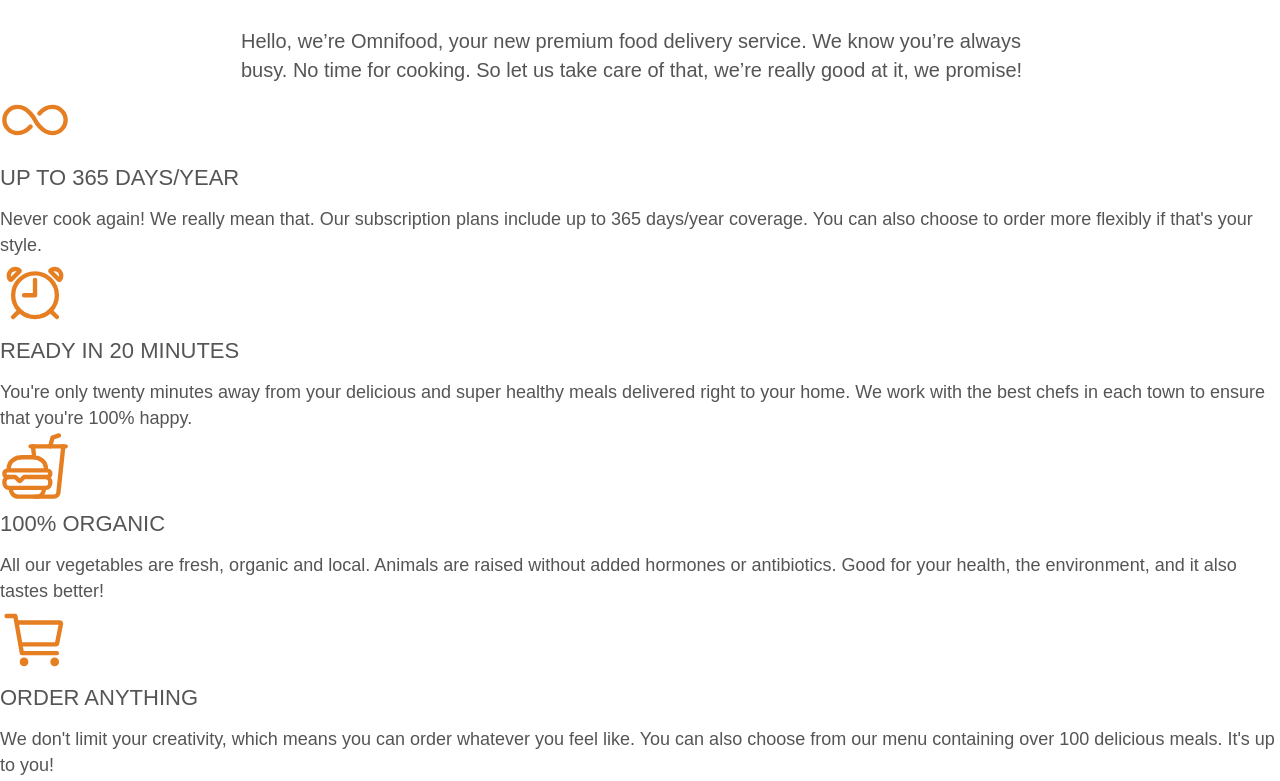
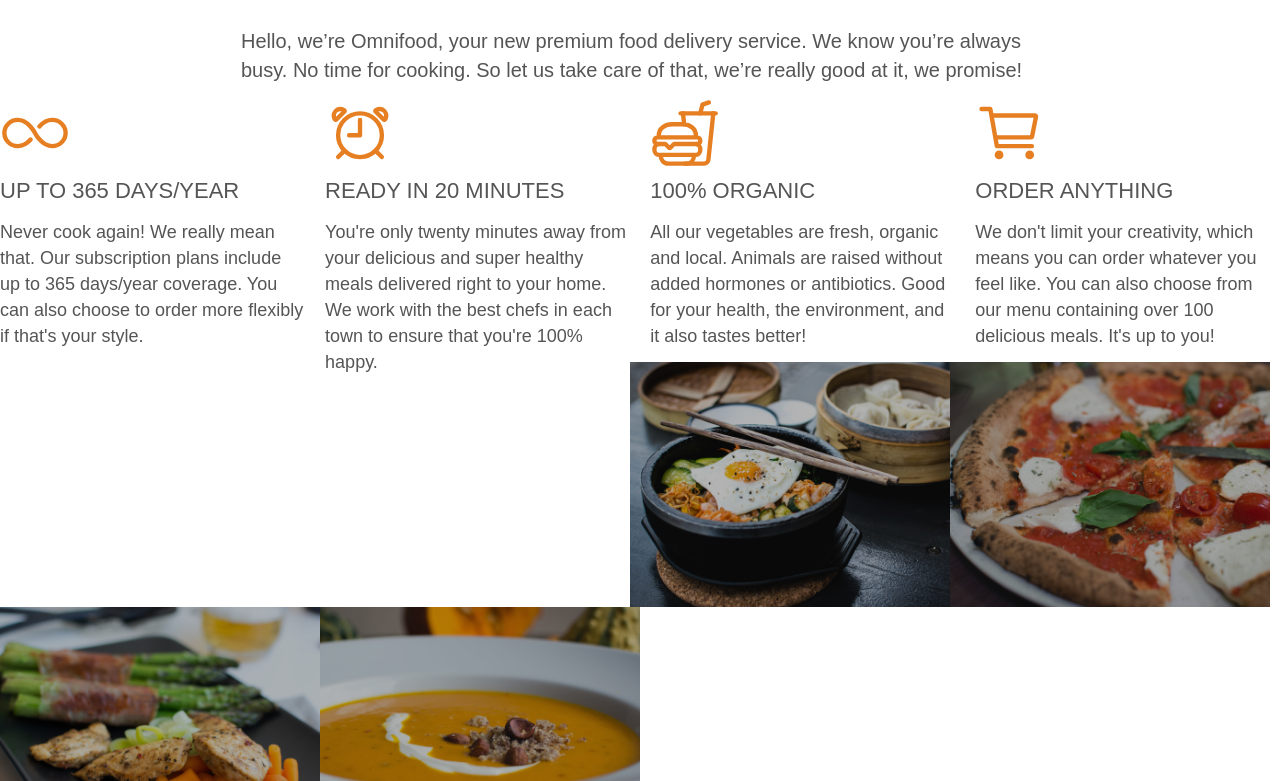
Before and after one commit to Vinu-acc/food, a plain HTML site: page index.html in a window 1280 px wide. Shown: the part 957-1738 px from the top of the page. Drawn offline with nearby package versions, Linux system fonts and the light colour scheme; files that its build step writes are made by us from their sources; files whose address does not match are found by name.

Commit message:
index.html

```diff
--- a/index.html
+++ b/index.html
@@ -4,9 +4,9 @@
     <meta charset="UTF-8">
     <meta name="viewport" content="width=device-width, initial-scale=1.0">
     <title>My food project</title>
-    <link rel="stylesheet" href="vendors/css/grid (1).css">
-    <link rel="stylesheet" href="resources/css/style.css">
-    <link rel="stylesheet" href="vendors/css/queries.css">
+    <link rel="stylesheet" href="grid (1).css">
+    <link rel="stylesheet" href="style.css">
+    <link rel="stylesheet" href="queries.css">
     <link rel="stylesheet" href="https://unpkg.com/aos@next/dist/aos.css" />
     <link rel="preconnect" href="https://fonts.googleapis.com">
 <link rel="preconnect" href="https://fonts.gstatic.com" crossorigin>
```
